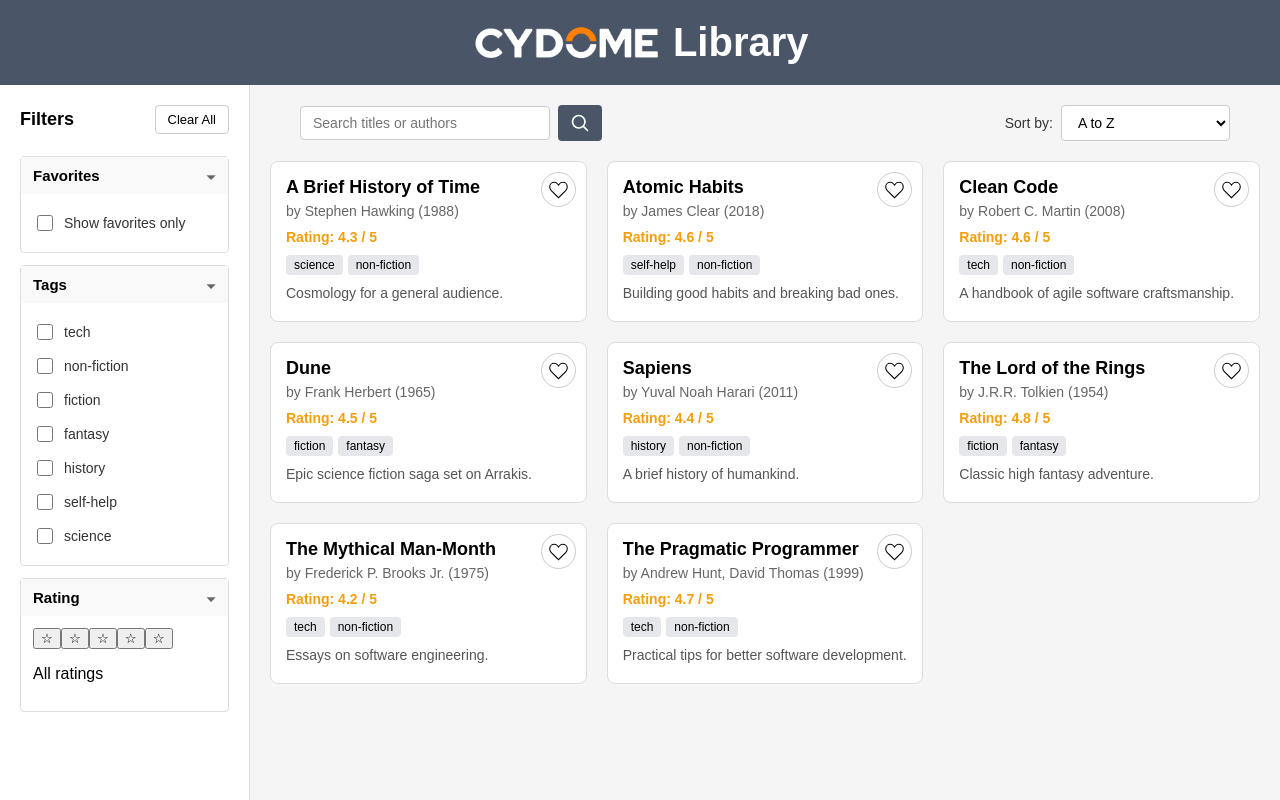
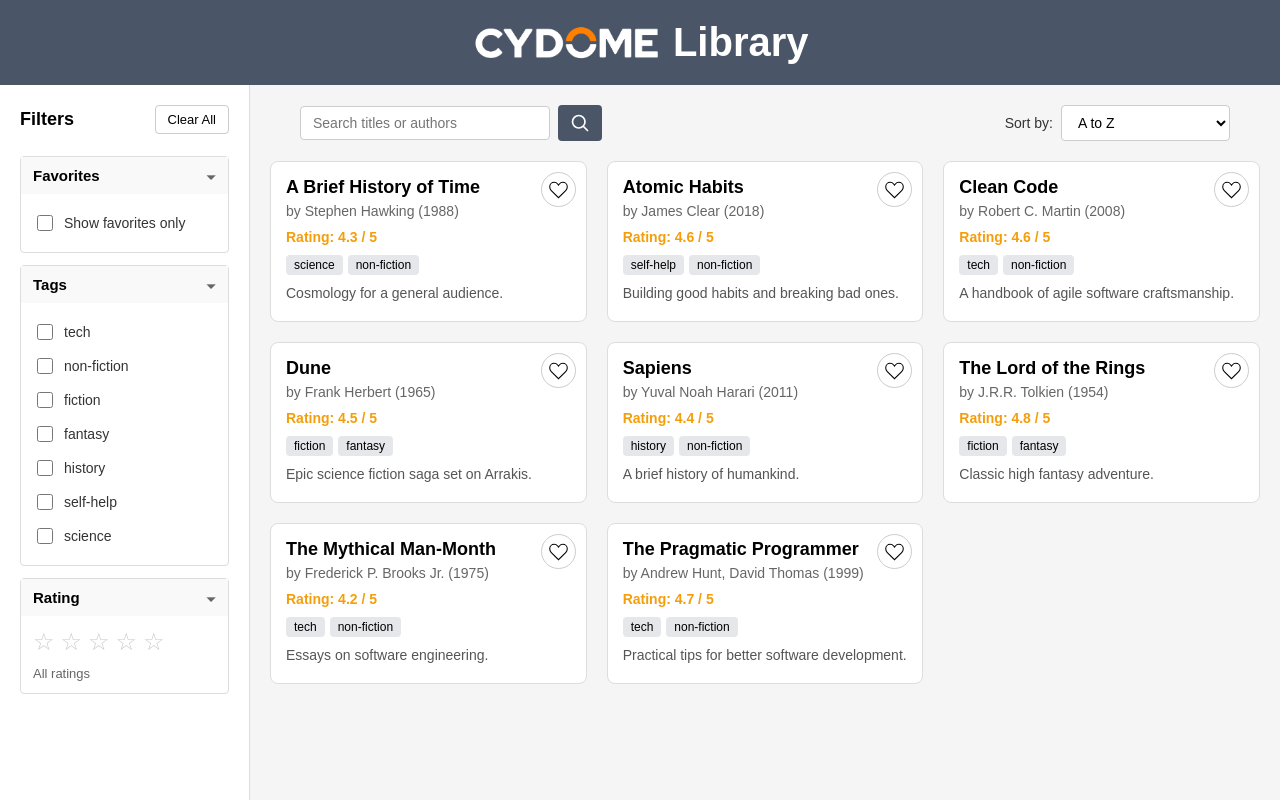
Before and after one commit to reuven-itzhakov/library-explorer, a React (Create React App) app: page / in a window 1280 px wide. Built offline with nearby package versions, Linux system fonts and the light colour scheme.

Commit message:
Add FilterTabStars component and styles; create FilterTabStars.css for component styling

```diff
--- a/src/Filters/FilterTabStars.tsx
+++ b/src/Filters/FilterTabStars.tsx
@@ -1,5 +1,5 @@
-import { useState, useEffect } from 'react';
 import { FilterTabStarsProps } from '../types';
+import '../Styles/FilterTabStars.css';
 
 function FilterTabStars({ minRating, onFilterChange }: FilterTabStarsProps) {
 
--- a/src/Styles/FilterTabStars.css
+++ b/src/Styles/FilterTabStars.css
@@ -0,0 +1,33 @@
+.filter-stars {
+  display: flex;
+  flex-direction: column;
+  gap: 10px;
+}
+
+.stars-container {
+  display: flex;
+  gap: 6px;
+}
+
+.star-button {
+  background: none;
+  border: none;
+  font-size: 24px;
+  cursor: pointer;
+  color: #ccc;
+  padding: 0;
+}
+
+.star-button.active {
+  color: #ffc107;
+}
+
+.star-button:hover {
+  color: #ffb300;
+}
+
+.stars-label {
+  font-size: 13px;
+  color: #666;
+  margin: 0;
+}
```
